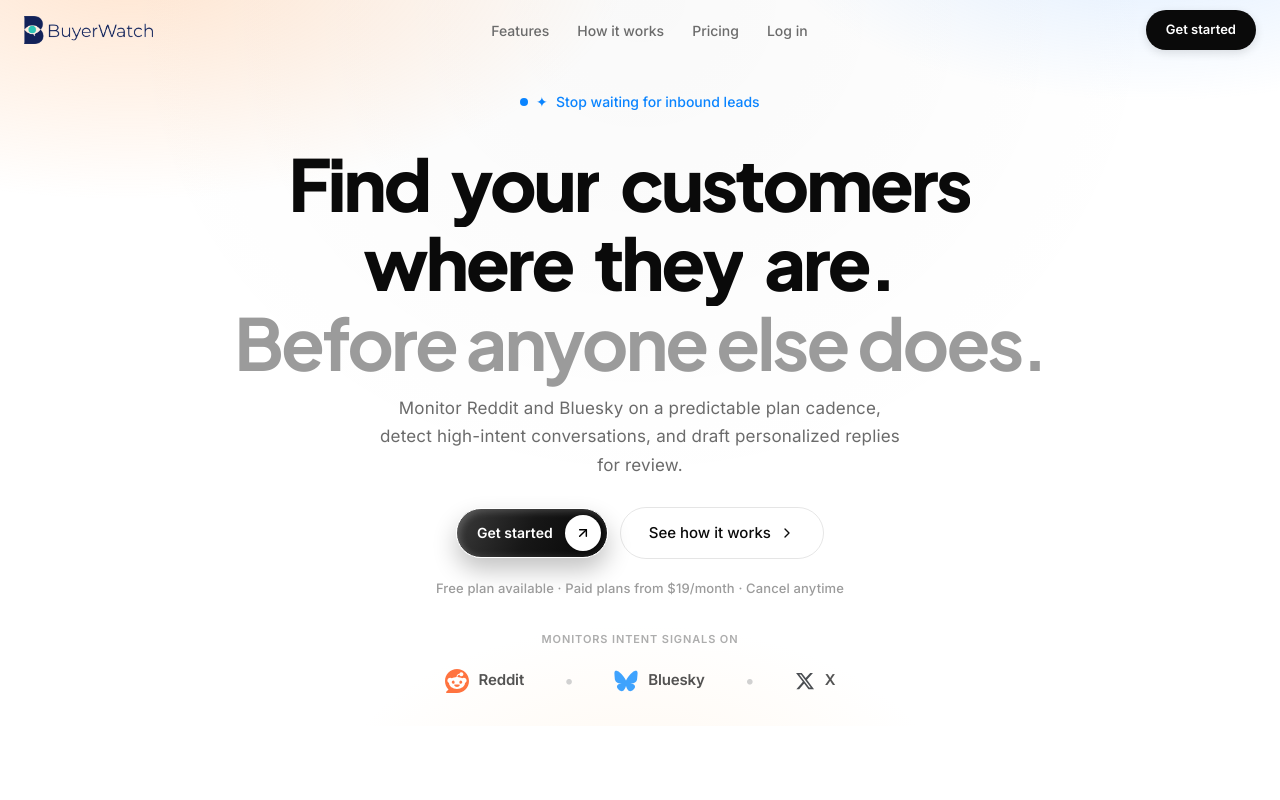
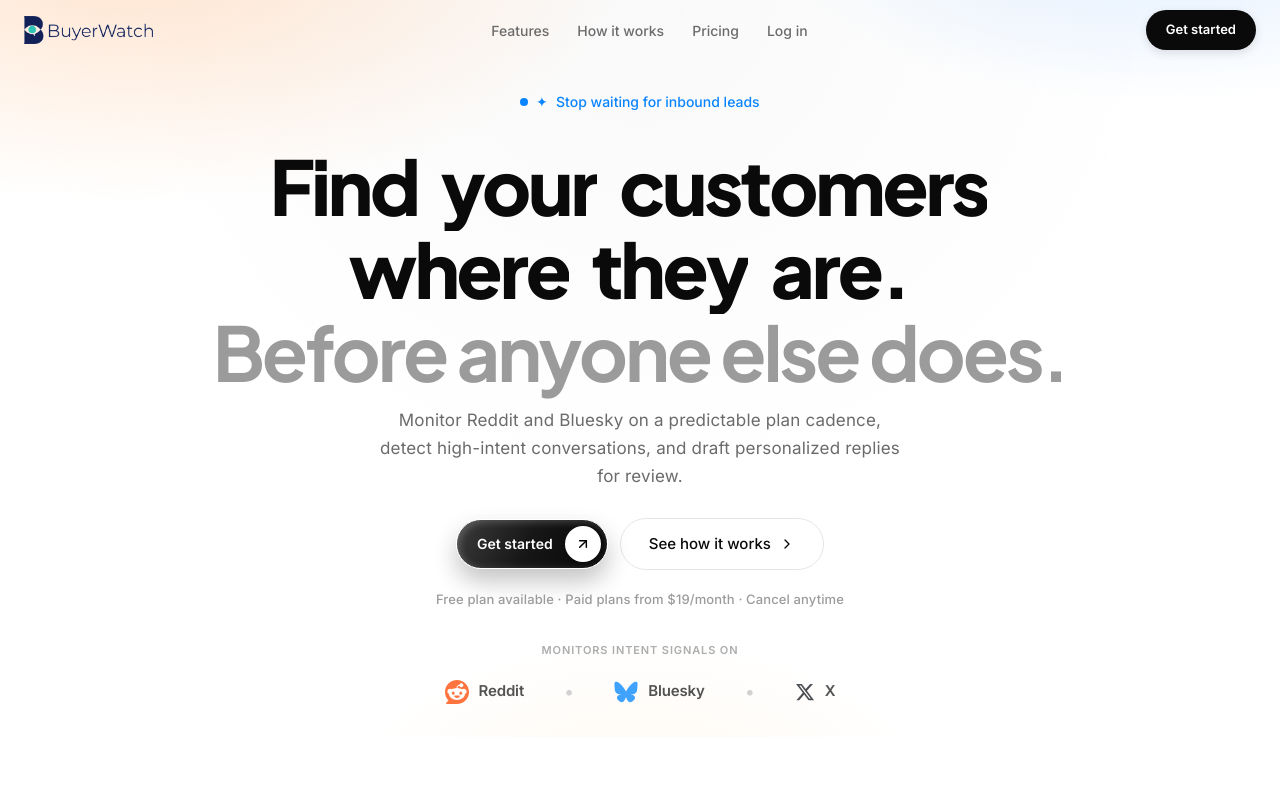
Before and after one commit to abhishekreal7/buyerwatch, a Next.js app: page / in a window 1280 px wide. Shown: the top 800 px of the page. Built offline with nearby package versions, Linux system fonts and the light colour scheme.

Commit message:
style: restore hero headline presence

```diff
--- a/src/app/page.tsx
+++ b/src/app/page.tsx
@@ -133,7 +133,7 @@ export default function LandingPage() {
         >
           <EyebrowBadge />
 
-          <h1 className="mb-4 mt-1" style={{ fontFamily: 'var(--font-jakarta), var(--font-inter), sans-serif', fontWeight: 800, fontSize: 'clamp(46px, 5.6vw, 72px)', letterSpacing: '-0.04em', lineHeight: 1.0, color: '#0A0A0A' }}>
+          <h1 className="mb-4 mt-1" style={{ fontFamily: 'var(--font-jakarta), var(--font-inter), sans-serif', fontWeight: 800, fontSize: 'clamp(48px, 5.9vw, 76px)', letterSpacing: '-0.04em', lineHeight: 1.0, color: '#0A0A0A' }}>
             <WordFadeIn text="Find your customers" />
             <br />
             <WordFadeIn text="where they are." delay={0.3} />
```
